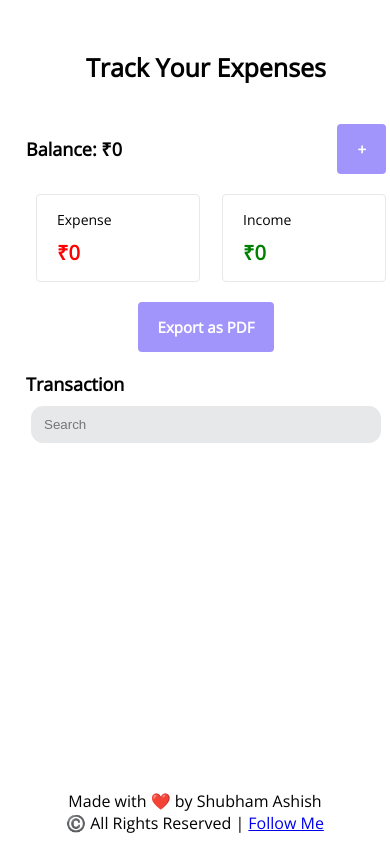
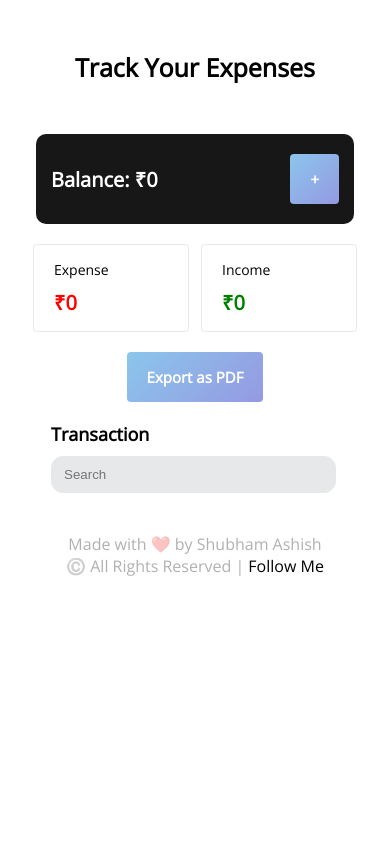
Before and after one commit to shubhamashish33/expense-tracker, a React (Create React App) app: page / in a window 390 px wide. Built offline with nearby package versions, Linux system fonts and the light colour scheme.

Commit message:
Update design changes

```diff
--- a/src/App.js
+++ b/src/App.js
@@ -8,10 +8,7 @@ const Container = styled.div`
   margin-top: 30px;
   margin-bottom: 10px;
   @media screen and (max-width: 478px) {
-    margin: auto;
     align-items: center;
-    max-width: 80%;
-    margin-left: 50px;
   }
 `;
 
@@ -20,7 +17,7 @@ const Header = styled.span`
   font-size: 25px;
   font-weight: bold;
   @media screen and (max-width: 478px) {
-    margin-top: 50px;
+    margin: 20px 0px;
   }
 `;
 function App() {
--- a/src/components/home/OverviewComponents.js
+++ b/src/components/home/OverviewComponents.js
@@ -8,6 +8,10 @@ const Container = styled.div`
   align-items: center;
   margin: 10px;
   width: 100%;
+  @media screen and (max-width: 478px) {
+    margin: 0px;
+    align-items: center;
+  }
 `;
 const ExpenseContainer = styled.div`
   width: 100%;
@@ -16,6 +20,10 @@ const ExpenseContainer = styled.div`
   flex-direction: row;
   gap: 12px;
   margin: 20px;
+  @media screen and (max-width: 478px) {
+    width: 90%;
+    align-items: center;
+  }
 `;
 const ExpenseBox = styled.div`
   border-radius: 4px;
@@ -32,23 +40,30 @@ const ExpenseBox = styled.div`
     font-size: 20px;
   }
   @media screen and (max-width: 478px) {
-    margin: auto;
-    max-width: 80%;
-    margin-left: 10px;
   }
 `;
 const Box = styled.div`
-  font-size: 18px;
+  background: #171717;
+  color: white;
+  padding: 20px 15px;
+  border-radius: 10px;
+  font-size: 20px;
   width: 100%;
   font-weight: bold;
   display: flex;
   flex-direction: row;
   justify-content: space-between;
   align-items: center;
+  @media screen and (max-width: 478px) {
+    margin-left: 10px;
+    margin-right: 10px;
+    width: 80%;
+  }
 `;
 
 const AddTransaction = styled.div`
-  background: #a195fb;
+  background-color: #8bc6ec;
+  background-image: linear-gradient(135deg, #8bc6ec 0%, #9599e2 100%);
   color: white;
   text-align: center;
   padding: 15px 20px;
@@ -57,9 +72,13 @@ const AddTransaction = styled.div`
   font-weight: bold;
   font-size: 15px;
   cursor: pointer;
+  @media print{
+    display: none !important;
+  }
 `;
 const AddTransactionContainer = styled.div`
   display: flex;
+  border-radius: 10px;
   flex-direction: column;
   border: 1px solid #e6e8e9;
   gap: 10px;
--- a/src/components/home/TransactionComponents.js
+++ b/src/components/home/TransactionComponents.js
@@ -17,11 +17,13 @@ const Container = styled.div`
     outline: none;
     width: 100%;
     @media screen and (max-width: 478px) {
-      max-width: 90%;
-      margin: auto;
+      width: 90%;
     }
   }
-
+  @media screen and (max-width: 478px) {
+    margin: 10px 0px;
+    width: 80%;
+  }
 `;
 
 
--- a/src/index.css
+++ b/src/index.css
@@ -1,20 +1,39 @@
-@import url('https://fonts.googleapis.com/css2?family=Open+Sans&display=swap');
+@import url("https://fonts.googleapis.com/css2?family=Open+Sans&display=swap");
 body {
   margin: 0;
-  font-family: 'Open Sans', sans-serif;
+  padding: 0;
+  width: 100%;
+  font-family: "Open Sans", sans-serif;
   -webkit-font-smoothing: antialiased;
   -moz-osx-font-smoothing: grayscale;
 }
 
 code {
-  font-family: source-code-pro, Menlo, Monaco, Consolas, 'Courier New',
+  font-family: source-code-pro, Menlo, Monaco, Consolas, "Courier New",
     monospace;
 }
 
-footer{
-  position: fixed;
+a{
+  color: black;
+  text-decoration: none;
+}
+footer {
+  color: rgba(0, 0, 0, 0.308);
   bottom: 10px;
   left: 0;
   width: 100%;
   text-align: center;
 }
+
+@media screen and (max-width: 478px) {
+  body {
+    margin: auto;
+    width: 90%;
+  }
+}
+
+@media print{
+  footer{
+    display: none !important;
+  }
+}
```
